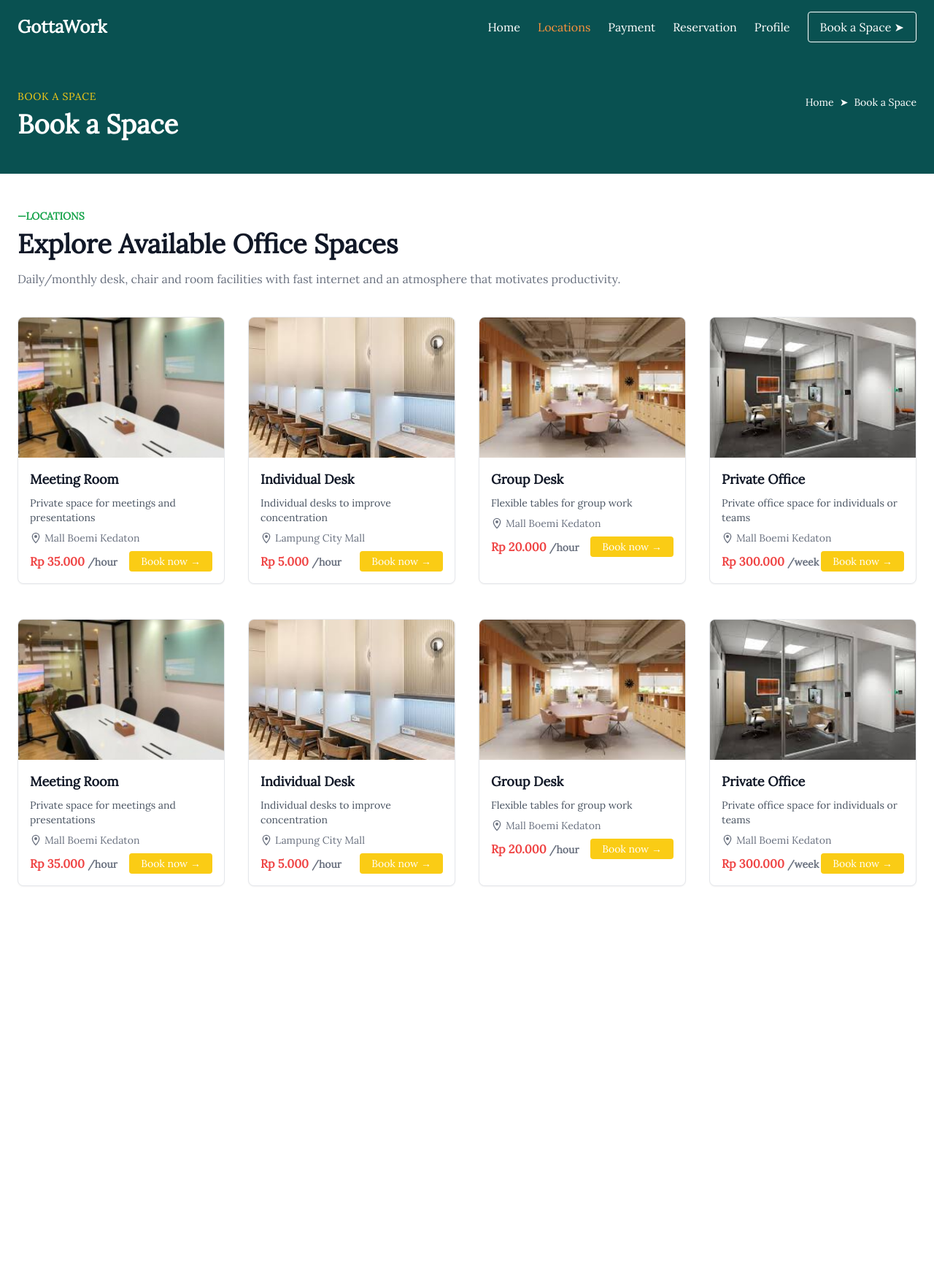
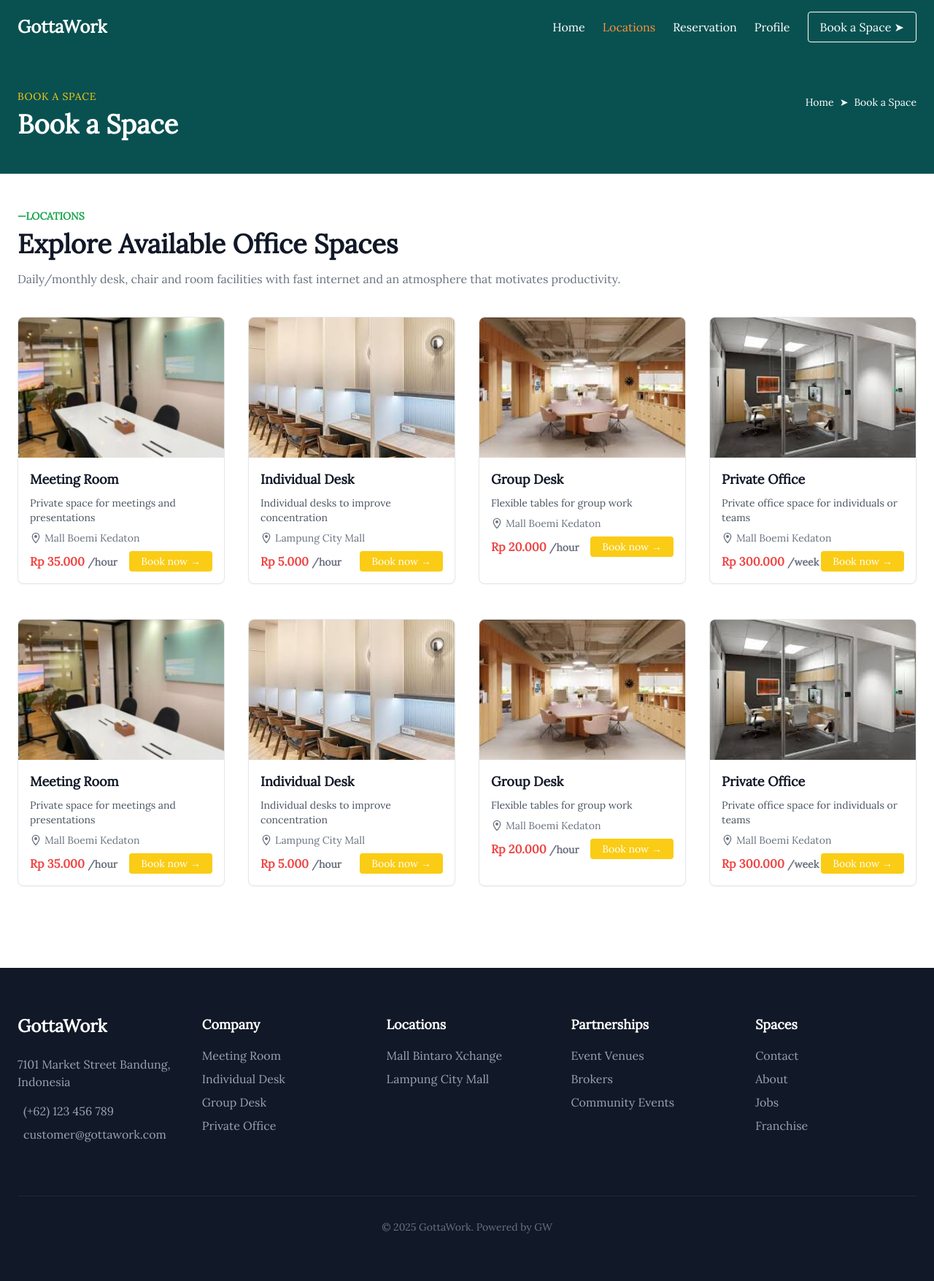
Before and after one commit to fernando-FTD/GottaWork, a PHP site: page /ketersediaanws.php in a window 1280 px wide. Shown: the whole page at 73% size. Before the commit the page ends 1214 px from the top, so only its background shows below. Run offline with PHP 8.4, Linux system fonts and the light colour scheme; data comes from the database, SQL or seed files in the repository; some libraries are stand-ins or nearby versions.

Commit message:
cupapi munyenyo

```diff
--- a/ketersediaanws.php
+++ b/ketersediaanws.php
@@ -41,9 +41,8 @@ if ($result->num_rows > 0) {
       <nav class="flex items-center space-x-6">
         <a href="homepage.php" class="text-white hover:text-orange-400 font-medium">Home</a>
         <a href="ketersediaanws.php" class="text-orange-400 font-medium underline-offset-4">Locations</a>
-        <a href="pembayaran.html" class="text-white hover:text-orange-400 font-medium">Payment</a>
         <a href="membatalkanreservasi.html" class="text-white hover:text-orange-400 font-medium">Reservation</a>
-        <a href="#" class="text-white hover:text-orange-400 font-medium">Profile</a>
+        <a href="profile.html" class="text-white hover:text-orange-400 font-medium">Profile</a>
         <a href="bookingdate.html" class="ml-4 border border-white text-white px-4 py-2 rounded hover:bg-white hover:text-gray-800 transition">Book a Space ➤</a>
       </nav>
     </div>
@@ -119,6 +118,73 @@ if ($result->num_rows > 0) {
       <?php endforeach; ?>
     </div>
   </section>
+
+   <!-- Footer -->
+    <footer class="bg-gray-900 text-white py-16 mt-16">
+      <div class="container mx-auto px-6">
+        <div class="grid grid-cols-1 md:grid-cols-5 gap-8">
+          <!-- Company Info -->
+          <div class="col-span-1">
+            <h2 class="text-2xl font-bold mb-6">GottaWork</h2>
+            <p class="text-gray-400 mb-4">7101 Market Street Bandung, Indonesia</p>
+            <p class="text-gray-400 mb-2"><i class="fas fa-phone mr-2"></i> (+62) 123 456 789</p>
+            <p class="text-gray-400 mb-6"><i class="fas fa-envelope mr-2"></i> customer@gottawork.com</p>
+            <div class="flex space-x-4">
+              <a href="#" class="text-gray-400 hover:text-white"><i class="fab fa-facebook-f"></i></a>
+              <a href="#" class="text-gray-400 hover:text-white"><i class="fab fa-twitter"></i></a>
+              <a href="#" class="text-gray-400 hover:text-white"><i class="fab fa-instagram"></i></a>
+              <a href="#" class="text-gray-400 hover:text-white"><i class="fab fa-youtube"></i></a>
+            </div>
+          </div>
+
+          <!-- Company Links -->
+          <div class="col-span-1">
+            <h3 class="text-lg font-semibold mb-4">Company</h3>
+            <ul class="space-y-2">
+              <li><a href="#" class="text-gray-400 hover:text-white">Meeting Room</a></li>
+              <li><a href="#" class="text-gray-400 hover:text-white">Individual Desk</a></li>
+              <li><a href="#" class="text-gray-400 hover:text-white">Group Desk</a></li>
+              <li><a href="#" class="text-gray-400 hover:text-white">Private Office</a></li>
+            </ul>
+          </div>
+
+          <!-- Locations Links -->
+          <div class="col-span-1">
+            <h3 class="text-lg font-semibold mb-4">Locations</h3>
+            <ul class="space-y-2">
+              <li><a href="#" class="text-gray-400 hover:text-white">Mall Bintaro Xchange</a></li>
+              <li><a href="#" class="text-gray-400 hover:text-white">Lampung City Mall</a></li>
+            </ul>
+          </div>
+
+          <!-- Partnerships Links -->
+          <div class="col-span-1">
+            <h3 class="text-lg font-semibold mb-4">Partnerships</h3>
+            <ul class="space-y-2">
+              <li><a href="#" class="text-gray-400 hover:text-white">Event Venues</a></li>
+              <li><a href="#" class="text-gray-400 hover:text-white">Brokers</a></li>
+              <li><a href="#" class="text-gray-400 hover:text-white">Community Events</a></li>
+            </ul>
+          </div>
+
+          <!-- Support/Spaces Links -->
+          <div class="col-span-1">
+            <h3 class="text-lg font-semibold mb-4">Spaces</h3>
+            <ul class="space-y-2">
+              <li><a href="#" class="text-gray-400 hover:text-white">Contact</a></li>
+              <li><a href="#" class="text-gray-400 hover:text-white">About</a></li>
+              <li><a href="#" class="text-gray-400 hover:text-white">Jobs</a></li>
+              <li><a href="#" class="text-gray-400 hover:text-white">Franchise</a></li>
+            </ul>
+          </div>
+        </div>
+
+        <!-- Copyright -->
+        <div class="border-t border-gray-800 mt-12 pt-8 text-center text-gray-500 text-sm">
+          © 2025 GottaWork. Powered by GW
+        </div>
+      </div>
+    </footer>
 </body>
 </html>
 
```
